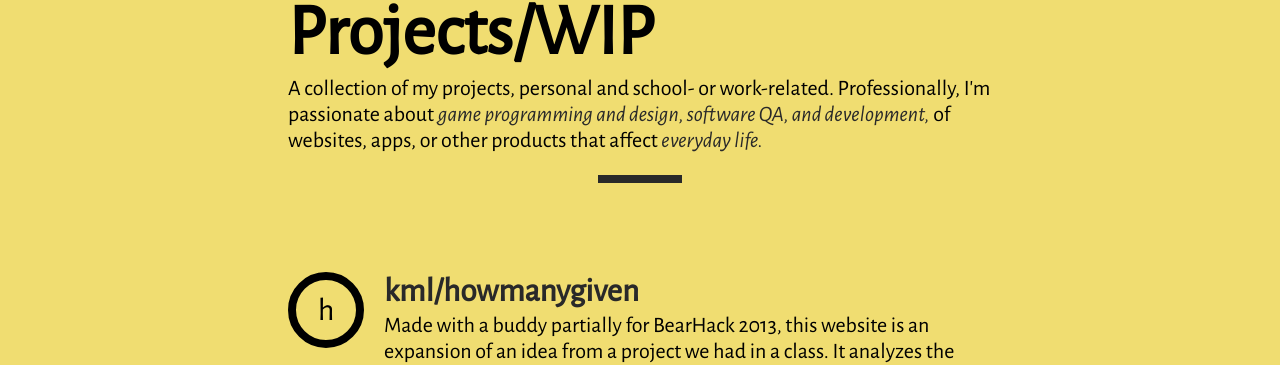
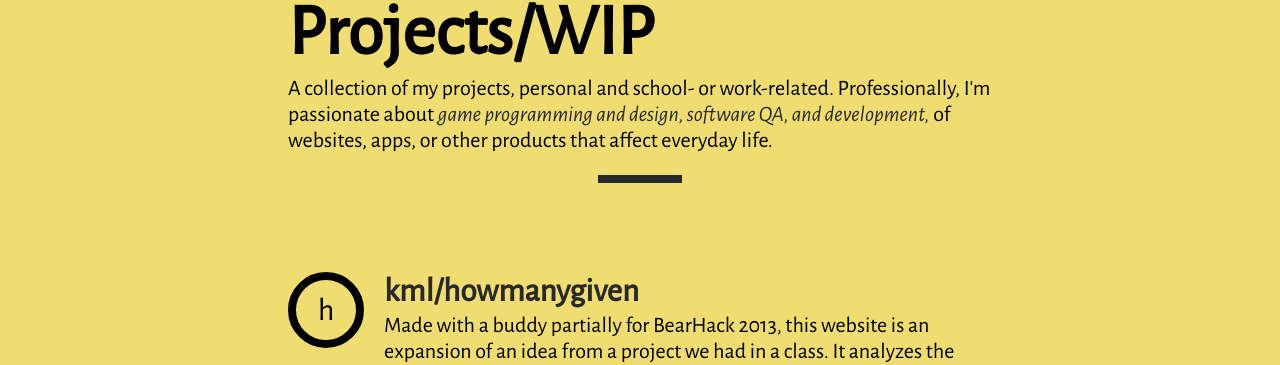
Before and after one commit to mngyuan/personal-site-2014, a Jekyll site: the page built from index.html, in a window 1280 px wide and 900 px high, scrolled down 1170 px. Shown: the part 157-522 px from the top of the window. Built offline with Jekyll 4.4.1, drawn with Linux system fonts in a browser that asks for light colours.

Commit message:
remove emphasis on everyday life

```diff
--- a/index.html
+++ b/index.html
@@ -46,7 +46,7 @@ title: Home
 <div id="projects">
   <div class="center">
     <h1>Projects/WIP</h1>
-    <p>A collection of my projects, personal and school- or work-related. Professionally, I'm passionate about <b class="emphasis">game programming and design, software QA, and development,</b> of websites, apps, or other products that affect <b class="emphasis">everyday life.</b></p>
+    <p>A collection of my projects, personal and school- or work-related. Professionally, I'm passionate about <b class="emphasis">game programming and design, software QA, and development,</b> of websites, apps, or other products that affect everyday life.</p>
     <hr class="dark"><br><br><br>
     <div>
       <a href="http://howmanygiven.herokuapp.com">
```
